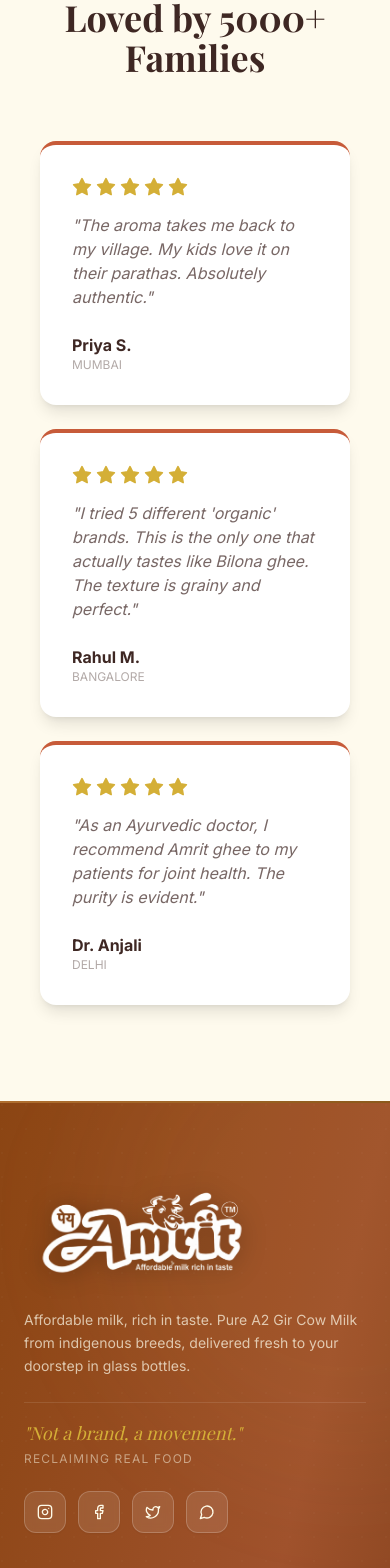
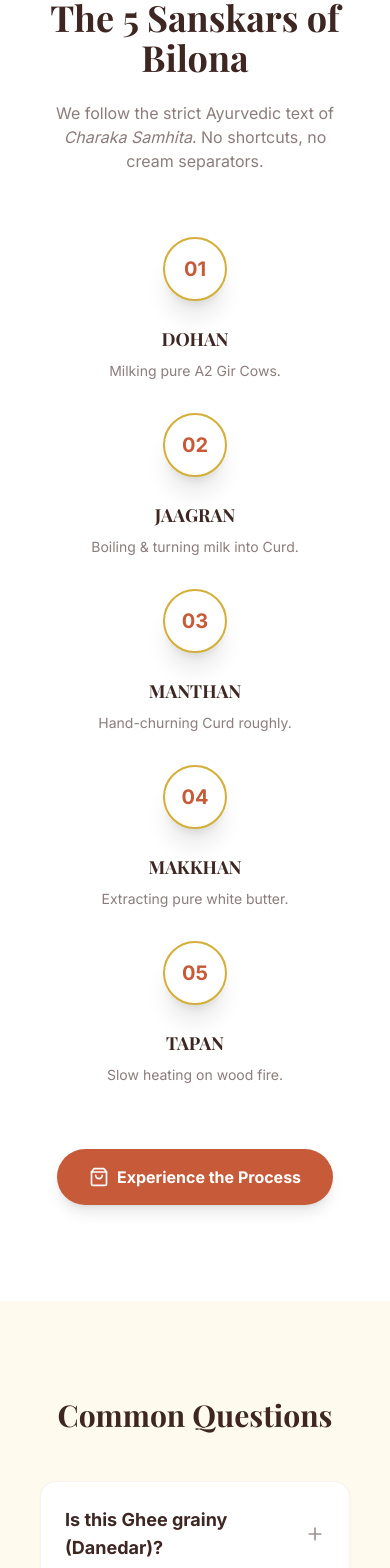
Before and after one commit to werdivine/amrit-milk-dec25, a Next.js app: page /ghee in a window 390 px wide. Shown: the part 5500-7068 px from the top of the page. Built offline with nearby package versions, Linux system fonts and the light colour scheme; a web font is replaced by a local one.

Commit message:
fix(cart): resolved broken empty cart image
feat(ghee): added Process Timeline and FAQ sections with CTAs

```diff
--- a/src/app/(shop)/cart/page.tsx
+++ b/src/app/(shop)/cart/page.tsx
@@ -49,7 +49,7 @@
                     <div className="max-w-2xl mx-auto text-center space-y-8 py-20">
                         <div className="relative w-48 h-48 mx-auto opacity-80">
                             <Image
-                                src="/assets/img/logo.png"
+                                src="/assets/img/amrit-logo-new.png"
                                 alt="Empty Cart"
                                 fill
                                 className="object-contain grayscale"
--- a/src/app/(shop)/ghee/page.tsx
+++ b/src/app/(shop)/ghee/page.tsx
@@ -11,6 +11,7 @@
     Check,
     ChefHat,
     Flame,
+    Plus,
     ScrollText,
     ShieldCheck,
     ShoppingBag,
@@ -355,7 +356,126 @@
             </Section>
 
             {/* ═══════════════════════════════════════════════════════════
-                 5. WALL OF LOVE (Reviews)
+                 5. THE 5 SANSKARS (Process Timeline)
+            ═══════════════════════════════════════════════════════════ */}
+            <Section className="py-24 bg-white dark:bg-black relative overflow-hidden">
+                <div className="absolute top-0 left-0 w-full h-px bg-gradient-to-r from-transparent via-gold/30 to-transparent"></div>
+                <div className="container mx-auto px-4">
+                    <div className="text-center mb-16">
+                        <span className="text-terracotta font-bold tracking-widest uppercase text-sm mb-2 block">
+                            Ancient Wisdom
+                        </span>
+                        <h2 className="text-4xl md:text-5xl font-serif font-bold text-espresso dark:text-ivory mb-6">
+                            The 5 Sanskars of Bilona
+                        </h2>
+                        <p className="max-w-2xl mx-auto text-espresso/60 dark:text-ivory/60">
+                            We follow the strict Ayurvedic text of <i>Charaka Samhita</i>. No
+                            shortcuts, no cream separators.
+                        </p>
+                    </div>
+
+                    <div className="relative">
+                        {/* Connecting Line (Mobile: Hidden, Desktop: Visible) */}
+                        <div className="hidden md:block absolute top-24 left-0 right-0 h-1 bg-espresso/5 dark:bg-white/10 -z-10"></div>
+
+                        <div className="grid grid-cols-1 md:grid-cols-5 gap-8">
+                            {[
+                                { step: "01", title: "DOHAN", desc: "Milking pure A2 Gir Cows." },
+                                {
+                                    step: "02",
+                                    title: "JAAGRAN",
+                                    desc: "Boiling & turning milk into Curd.",
+                                },
+                                {
+                                    step: "03",
+                                    title: "MANTHAN",
+                                    desc: "Hand-churning Curd roughly.",
+                                },
+                                {
+                                    step: "04",
+                                    title: "MAKKHAN",
+                                    desc: "Extracting pure white butter.",
+                                },
+                                { step: "05", title: "TAPAN", desc: "Slow heating on wood fire." },
+                            ].map((item, i) => (
+                                <div
+                                    key={i}
+                                    className="flex flex-col items-center text-center group"
+                                >
+                                    <div className="w-16 h-16 rounded-full bg-creme dark:bg-midnight border-2 border-gold flex items-center justify-center text-xl font-bold text-terracotta mb-6 shadow-xl relative z-10 group-hover:scale-110 transition-transform bg-white">
+                                        {item.step}
+                                    </div>
+                                    <h3 className="font-bold text-lg text-espresso dark:text-ivory mb-2">
+                                        {item.title}
+                                    </h3>
+                                    <p className="text-sm text-espresso/60 dark:text-ivory/60">
+                                        {item.desc}
+                                    </p>
+                                </div>
+                            ))}
+                        </div>
+                    </div>
+
+                    <div className="mt-16 text-center">
+                        <Link
+                            href={`/products/${gheeProduct?.slug}`}
+                            className="inline-flex items-center gap-2 px-8 py-4 bg-terracotta hover:bg-terracotta-dark text-white rounded-full font-bold shadow-lg transition-all transform hover:-translate-y-1"
+                        >
+                            <ShoppingBag className="w-5 h-5" /> Experience the Process
+                        </Link>
+                    </div>
+                </div>
+            </Section>
+
+            {/* ═══════════════════════════════════════════════════════════
+                 6. FAQ SECTION
+            ═══════════════════════════════════════════════════════════ */}
+            <Section className="py-24 bg-creme dark:bg-midnight-dark">
+                <div className="container mx-auto px-4 max-w-4xl">
+                    <h2 className="text-3xl md:text-4xl font-serif font-bold text-espresso dark:text-ivory mb-12 text-center">
+                        Common Questions
+                    </h2>
+
+                    <div className="space-y-4">
+                        {[
+                            {
+                                q: "Is this Ghee grainy (Danedar)?",
+                                a: "Yes, absolutely. The 'Daana' (grain) develops naturally because of our slow cooling process ensuring the traditional texture.",
+                            },
+                            {
+                                q: "How long does it last?",
+                                a: "Since we remove all moisture during the heating process, our Ghee has a natural shelf life of 12 months without refrigeration.",
+                            },
+                            {
+                                q: "Is it suitable for lactose intolerant people?",
+                                a: "Generally, yes. The fermentation process (curd) and heating remove most milk solids and lactose, leaving pure healthy fats.",
+                            },
+                            {
+                                q: "Why is it more expensive than market ghee?",
+                                a: "It takes 30-35 liters of A2 milk to make just 1 kg of our Ghee. Market ghee is often made from cream or mixed milk, which is cheaper but lacks medicinal value.",
+                            },
+                        ].map((item, i) => (
+                            <details
+                                key={i}
+                                className="group bg-white dark:bg-midnight border border-espresso/5 rounded-2xl p-6 [&_summary::-webkit-details-marker]:hidden cursor-pointer open:ring-1 open:ring-gold/50 shadow-sm transition-all hover:shadow-md"
+                            >
+                                <summary className="flex items-center justify-between gap-4 font-bold text-lg text-espresso dark:text-ivory marker:content-none">
+                                    {item.q}
+                                    <span className="transition group-open:rotate-180">
+                                        <Plus className="w-5 h-5 opacity-50" />
+                                    </span>
+                                </summary>
+                                <div className="mt-4 text-espresso/70 dark:text-ivory/70 leading-relaxed border-t border-espresso/5 pt-4">
+                                    {item.a}
+                                </div>
+                            </details>
+                        ))}
+                    </div>
+                </div>
+            </Section>
+
+            {/* ═══════════════════════════════════════════════════════════
+                 7. WALL OF LOVE (Reviews)
             ═══════════════════════════════════════════════════════════ */}
             <Section className="py-24">
                 <div className="container mx-auto px-4 text-center">
@@ -405,11 +525,20 @@
                             </div>
                         ))}
                     </div>
+                    {/* Extra CTA after Reviews */}
+                    <div className="mt-12">
+                        <Link
+                            href={`/products/${gheeProduct?.slug}`}
+                            className="inline-block px-12 py-4 border-2 border-espresso/10 hover:border-terracotta text-terracotta font-bold rounded-full transition-colors uppercase tracking-widest text-sm"
+                        >
+                            Read more reviews on product page
+                        </Link>
+                    </div>
                 </div>
             </Section>
 
             {/* ═══════════════════════════════════════════════════════════
-                 6. STICKY MOBILE CTA
+                 8. STICKY MOBILE CTA
             ═══════════════════════════════════════════════════════════ */}
             <div
                 className={`fixed bottom-0 left-0 right-0 bg-white dark:bg-midnight border-t border-gray-200 dark:border-gray-800 p-4 z-50 transition-transform duration-300 md:hidden shadow-[0_-5px_20px_rgba(0,0,0,0.1)] ${scrolled ? "translate-y-0" : "translate-y-full"}`}
```
